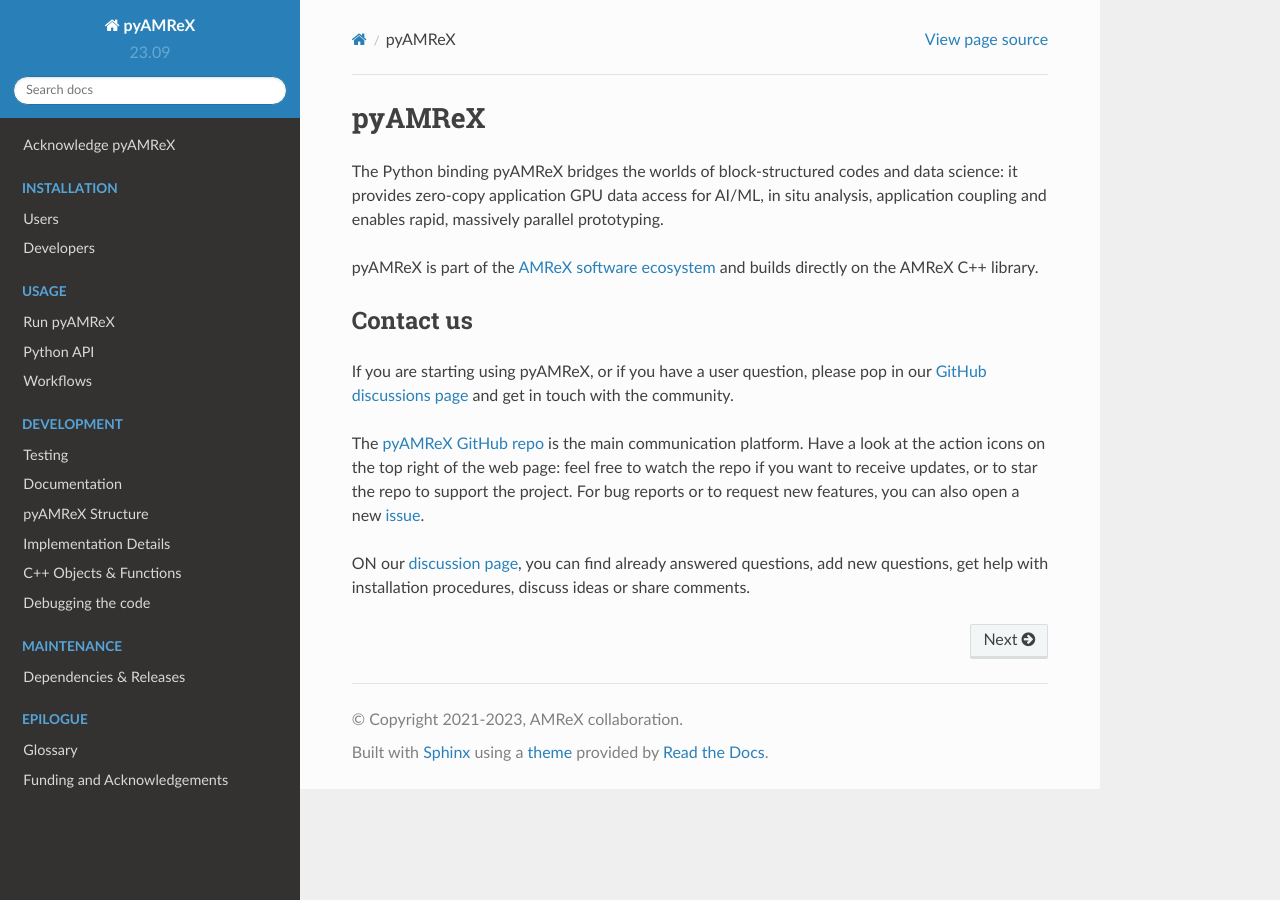
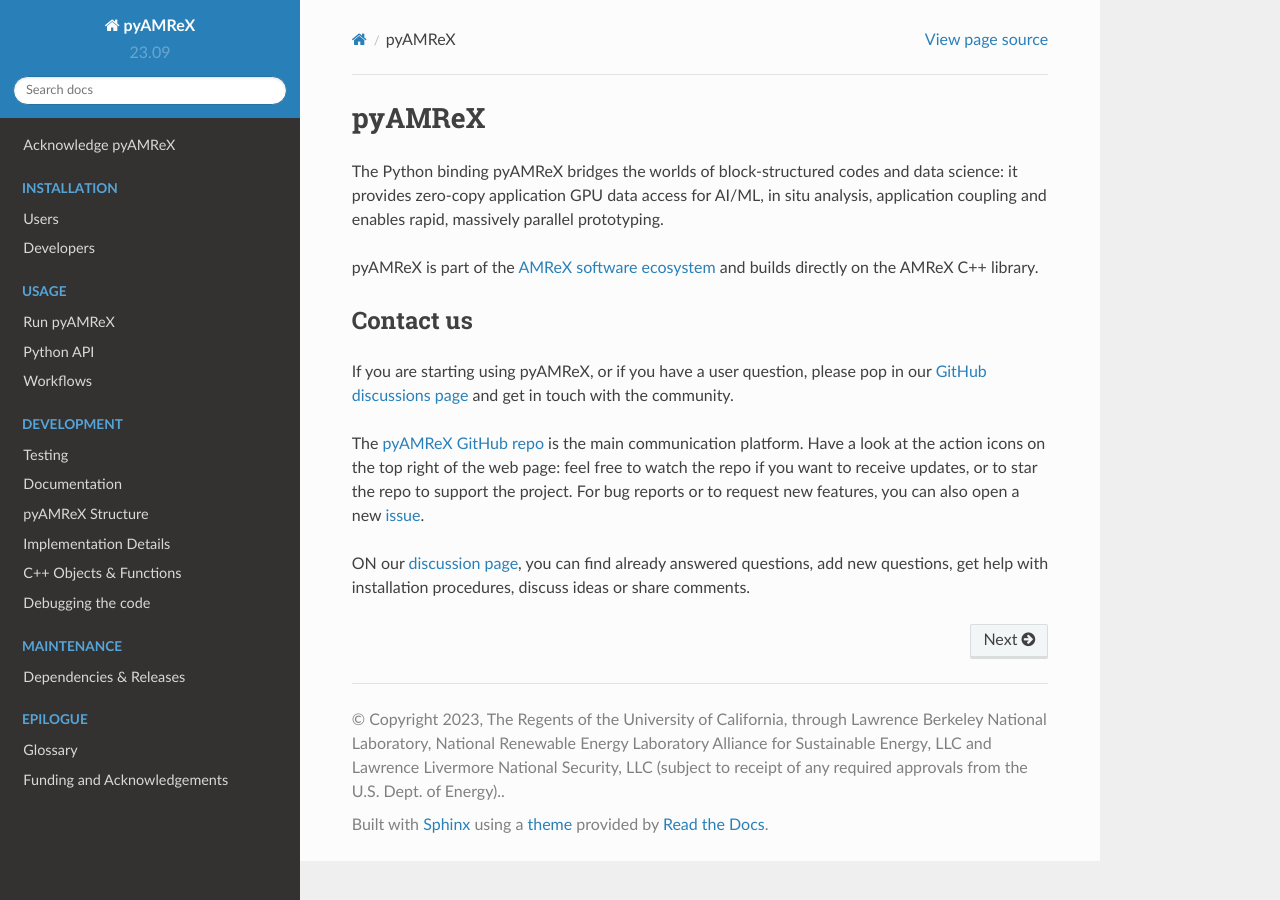
Before and after one commit to AMReX-Codes/pyamrex, a Sphinx documentation site: the page built from docs/source/index.rst, in a window 1280 px wide. Built offline with Sphinx 7.4.7 and the Read the Docs theme 2.0.0, drawn with Linux system fonts in a browser that asks for light colours.

Commit message:
License: Update Docs

```diff
--- a/docs/source/conf.py
+++ b/docs/source/conf.py
@@ -63,7 +63,7 @@
 
 # General information about the project.
 project = "pyAMReX"
-copyright = "2021-2023, AMReX collaboration"
+copyright = "2023, The Regents of the University of California, through Lawrence Berkeley National Laboratory, National Renewable Energy Laboratory Alliance for Sustainable Energy, LLC and Lawrence Livermore National Security, LLC (subject to receipt of any required approvals from the U.S. Dept. of Energy)."
 author = "AMReX collaboration"
 
 # The version info for the project you're documenting, acts as replacement for
@@ -146,7 +146,7 @@
         master_doc,
         "pyAMReX.tex",
         "AMReX Documentation",
-        "ImpAMReXactX collaboration",
+        "AMReX Collaboration",
         "manual",
     ),
 ]
```
